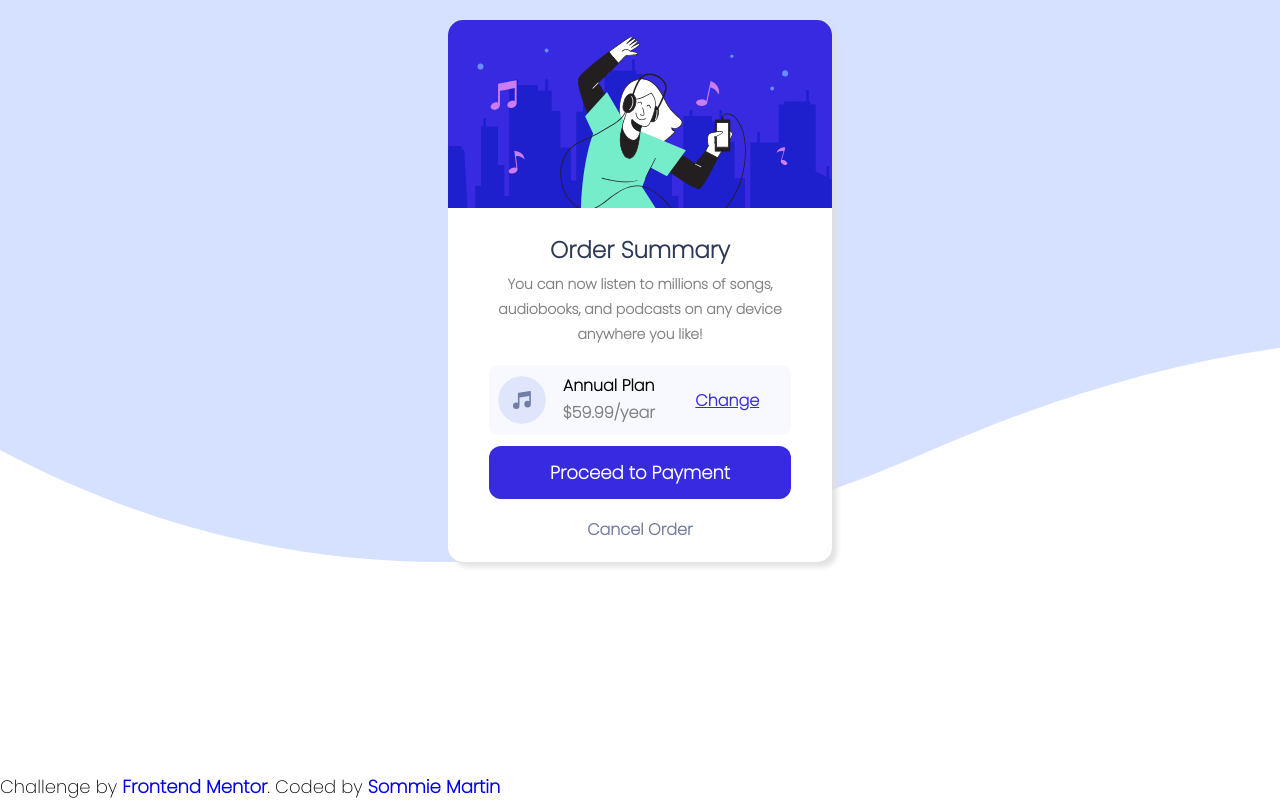
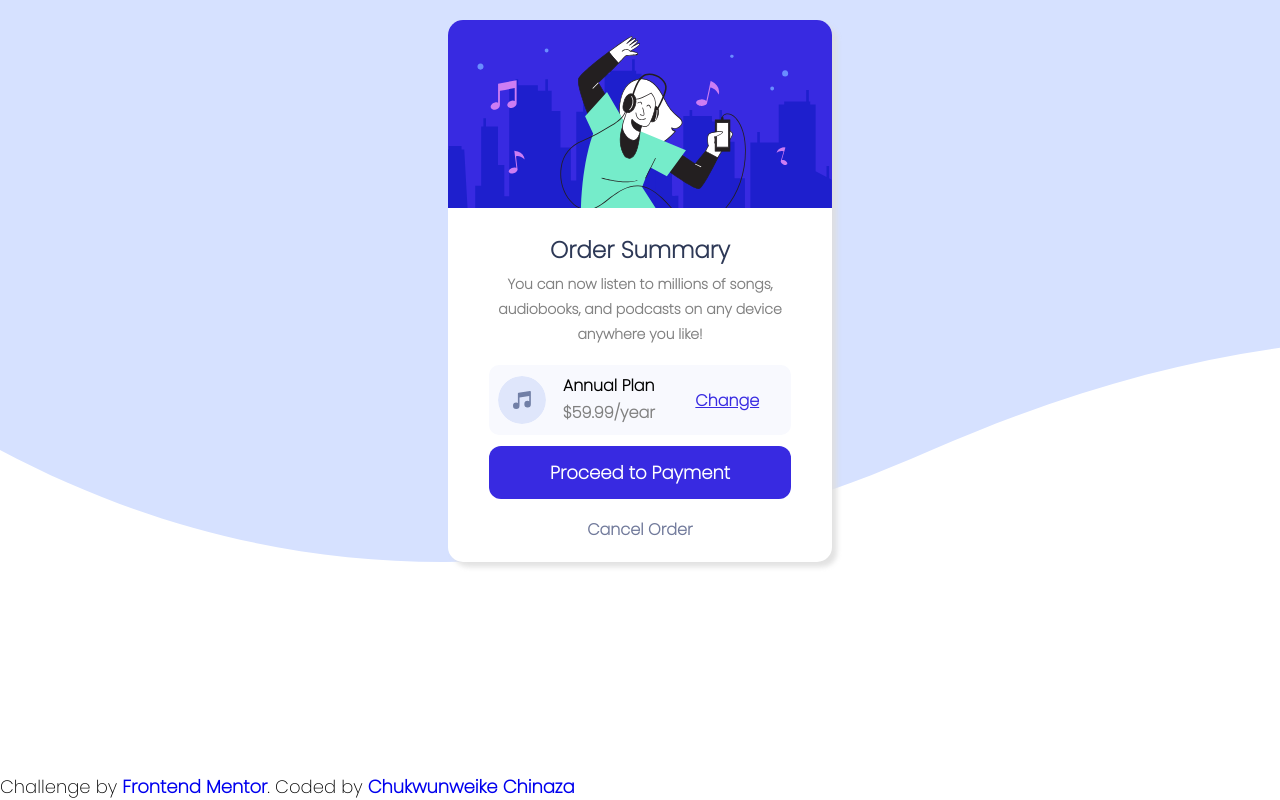
Before and after one commit to chinaza-Sommie/order-summary-frontendmentot, a plain HTML site: page index.html in a window 1280 px wide. Drawn offline with Linux system fonts and the light colour scheme.

Commit message:
Update index.html

```diff
--- a/index.html
+++ b/index.html
@@ -53,7 +53,7 @@
   <footer>
 
       Challenge by <a href="https://www.frontendmentor.io?ref=challenge" target="_blank">Frontend Mentor</a>.
-      Coded by <a href="#">Sommie Martin</a>
+      Coded by <a href="https://wizardly-newton-4202d2.netlify.app/">Chukwunweike Chinaza</a>
   </footer>
 </body>
 </html>
```
